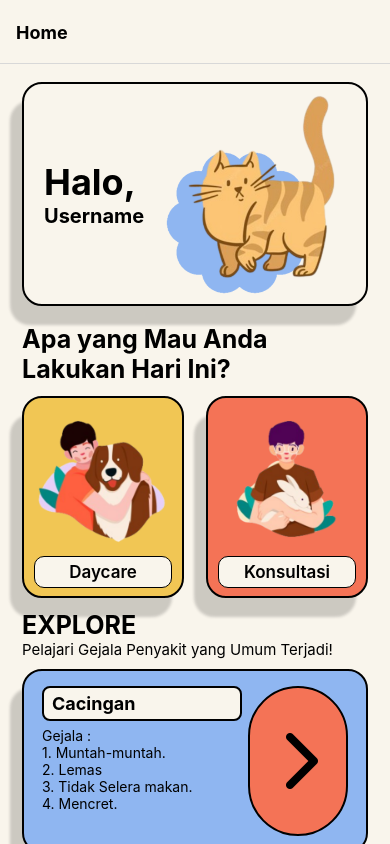
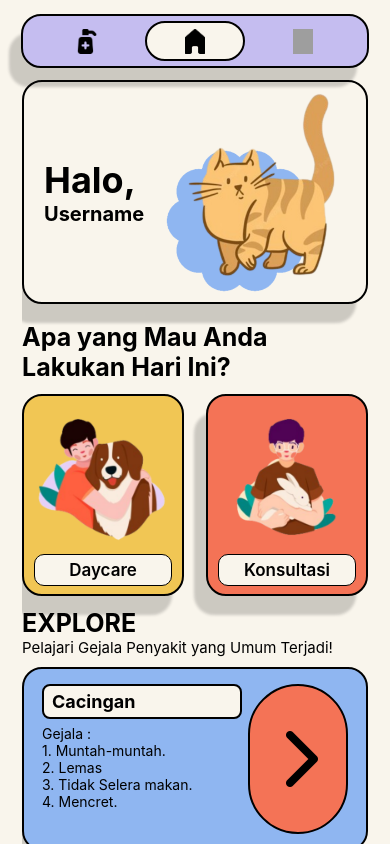
Before and after one commit to JvstRandom/pawpoint, a React Native app: screen / in a window 390 px wide. Built offline with nearby package versions, Linux system fonts and the light colour scheme; grey boxes are pictures that could not be loaded.

Commit message:
nambah header

```diff
--- a/App.tsx
+++ b/App.tsx
@@ -19,44 +19,17 @@ function App() {
         <Stack.Screen
           name="Home"
           component={Home}
-          options={{
-            title: 'Home',
-            headerStyle: {
-              backgroundColor: '#F9F5EC',
-            },
-            headerTintColor: '#000',
-            headerTitleStyle: {
-              fontWeight: 'bold',
-            },
-          }}
+          options={{ headerShown: false }}
         />
         <Stack.Screen
           name="Daycare"
           component={Daycare}
-          options={{
-            title: 'Detail',
-            headerStyle: {
-              backgroundColor: '#F9F5EC',
-            },
-            headerTintColor: '#000',
-            headerTitleStyle: {
-              fontWeight: 'bold',
-            },
-          }}
+          options={{ headerShown: false }}
         />
         <Stack.Screen
           name="Nyoba"
           component={DropdownChoice}
-          options={{
-            title: 'Detail',
-            headerStyle: {
-              backgroundColor: '#F9F5EC',
-            },
-            headerTintColor: '#000',
-            headerTitleStyle: {
-              fontWeight: 'bold',
-            },
-          }}
+          options={{ headerShown: false }}
         />
         <Stack.Screen
           name="SplashScreen"
--- a/src/screens/Daycare.js
+++ b/src/screens/Daycare.js
@@ -6,29 +6,47 @@ class Daycare extends Component {
     constructor(props) {
         super(props);
         this.state = {
-            chosenDate: new Date(),
-            showDatePicker: false // to control the visibility of the date picker
+
          };
     }
 
     render() {
-        const { chosenDate, showDatePicker } = this.state;
         return (
             <View style={styles.container}>
-                <View style={{marginHorizontal: 22}}>
+                {/* Sticky Navbar */}
+                <View style={[styles.navbar, styles.shadowProp, styles.borderProp]}>
+                    <TouchableOpacity style={[styles.iconNavt4, styles.borderProp, {backgroundColor: '#F9F5EC'}]} onPress={ () => this.props.navigation.navigate('Daycare')}>
+                        <Image style={styles.iconNav} source={require('./icon/pump-medical-solid.png')} />
+                    </TouchableOpacity>
+                    <TouchableOpacity style={styles.iconNavt4} onPress={ () => this.props.navigation.navigate('Home')}>
+                        <Image style={styles.iconNav} source={require('./icon/house-solid.png')} />
+                    </TouchableOpacity>
+                    <TouchableOpacity style={styles.iconNavt4} onPress={ () => this.props.navigation.navigate('Nyoba')}>
+                        <Image style={styles.iconNav} source={require('./icon/clipboard-regular.png')} />
+                    </TouchableOpacity>
+                </View>
+
+                <ScrollView style={{marginHorizontal: 22}} showsVerticalScrollIndicator={false}>
                     {/* JENIS DAYCARE */}
                     <View>
-                        <Text style={{fontSize: 25, fontWeight:'bold', color: 'black', marginTop: 10}}>Pilih Jenis Daycare yang Ingin Dilakukan!</Text>
+                        <Text style={{fontSize: 25, fontWeight:'bold', color: 'black', marginTop: 80}}>Pilih Jenis Daycare yang Ingin Dilakukan!</Text>
                         <View style={styles.t4JenisDC}>
-                            <TouchableOpacity style={[styles.JenisDC, styles.borderProp]}>
+                            <TouchableOpacity
+                                style={[styles.JenisDC, styles.borderProp]}
+
+                            >
                                 <Image style={styles.iconJenisDC} source={require('./icon/soap-solid.png')}/>
                                 <Text style={{paddingTop: 8}}>Bath</Text>
                             </TouchableOpacity>
-                            <TouchableOpacity style={[styles.JenisDC, styles.borderProp]}>
+                            <TouchableOpacity
+                                style={[styles.JenisDC, styles.borderProp]}
+                            >
                             <Image style={styles.iconJenisDC} source={require('./icon/scissors-solid.png')}/>
                                 <Text style={{paddingTop: 8}}>Grooming</Text>
                             </TouchableOpacity>
-                            <TouchableOpacity style={[styles.JenisDC, styles.borderProp]}>
+                            <TouchableOpacity
+                                style={[styles.JenisDC, styles.borderProp]}
+                            >
                             <Image style={styles.iconJenisDC} source={require('./icon/paw-solid.png')}/>
                                 <Text style={{paddingTop: 8}}>Manicure</Text>
                             </TouchableOpacity>
@@ -55,13 +73,42 @@ class Daycare extends Component {
                     />
 
                     {/* DATE PICK */}
-                    <View>
-                        <Text style={{fontSize: 25, fontWeight:'bold', color: 'black'}}>Pilih Tanggal:</Text>
+                    <Text style={{fontSize: 25, fontWeight:'bold', color: 'black'}}>Pilih Tanggal:</Text>
+                    <View style={styles.t4Tgl}>
+                        <View>
+                            <Text>Tanggal :</Text>
+                            <TextInput
+                                style={[styles.input, styles.borderProp]}
+                                // onChangeText={handleChange}
+                                // value={inputValue}
+                                keyboardType="numeric"
+                            />
+                        </View>
+
+                        <View>
+                            <Text>Bulan :</Text>
+                            <TextInput
+                                style={[styles.input, styles.borderProp]}
+                                // onChangeText={handleChange}
+                                // value={inputValue}
+                                keyboardType="numeric"
+                            />
+                        </View>
+
+                        <View>
+                            <Text>Tahun :</Text>
+                            <TextInput
+                                style={[styles.input, styles.borderProp]}
+                                // onChangeText={handleChange}
+                                // value={inputValue}
+                                keyboardType="numeric"
+                            />
+                        </View>
 
                     </View>
 
                     {/* TIME PICKER */}
-                    <Text style={{fontSize: 25, fontWeight:'bold', color: 'black'}}>Pilih Sesi:</Text>
+                    <Text style={{fontSize: 25, fontWeight:'bold', color: 'black', marginTop: 6}}>Pilih Sesi:</Text>
                     <View style={styles.t4JenisDC}>
                         <TouchableOpacity style={[styles.sesi]}>
                             <Text style={{fontWeight: 'bold'}}>Sesi 1:</Text>
@@ -83,10 +130,15 @@ class Daycare extends Component {
                         </TouchableOpacity>
                     </View>
 
+                    <TouchableOpacity style={[styles.borderProp, styles.shadowProp, {backgroundColor: '#F47356', alignItems:'center', padding: 5, marginVertical: 10}]}>
+                        <Text style={{fontWeight: 'bold', fontSize: 20}}>Pesan Sekarang!</Text>
+                    </TouchableOpacity>
+
+
                     <TouchableOpacity onPress={ () => this.props.navigation.goBack()}>
                         <Text> BACK </Text>
                     </TouchableOpacity>
-                </View>
+                </ScrollView>
             </View>
         )
     }
@@ -96,6 +148,7 @@ const styles = StyleSheet.create({
     container: {
         flex: 1,
         backgroundColor: '#F9F5EC',
+        alignItems: 'center'
     },
     shadowProp: {
         shadowColor: '#171717',
@@ -141,16 +194,49 @@ const styles = StyleSheet.create({
         justifyContent: 'center',
 
     },
+    t4Tgl: {
+        flexDirection: 'row',
+        justifyContent: 'space-between',
+        marginTop: 10
+    },
+    input: {
+        width: 100,
+        height: 40,
+        marginVertical: 6
+    },
     sesi: {
         alignItems: 'center',
         backgroundColor: '#F9F5EC',
-        width: 100,
+        width: 90,
         height: 130,
         justifyContent: 'center',
         borderColor: 'black',
         borderWidth: 2,
         borderRadius: 50,
     },
+    navbar:{
+        position: 'absolute',
+        flexDirection: 'row',
+        justifyContent: 'space-between',
+        alignItems: 'center',
+        backgroundColor: '#C5BDF0',
+        paddingHorizontal: 10,
+        paddingVertical: 5,
+        marginVertical: 14,
+        zIndex: 1,
+    },
+    iconNav: {
+        width: 20,
+        height: 25
+    },
+    iconNavt4: {
+        borderRadius: 20,
+        width: 100,
+        height: 40,
+        alignItems: 'center',
+        justifyContent: 'center',
+        marginHorizontal: 4
+    },
 });
 
 export default Daycare;
--- a/src/screens/Home.js
+++ b/src/screens/Home.js
@@ -10,8 +10,22 @@ class Home extends Component {
 
     render() {
         return (
-            <ScrollView  style={[styles.container]}>
-                <View style={{marginHorizontal: 22}}>
+            <View style={styles.container}>
+                {/* Sticky Navbar */}
+                <View style={[styles.navbar, styles.shadowProp, styles.borderProp]}>
+                    <TouchableOpacity style={styles.iconNavt4} onPress={ () => this.props.navigation.navigate('Daycare')}>
+                        <Image style={styles.iconNav} source={require('./icon/pump-medical-solid.png')} />
+                    </TouchableOpacity>
+                    <TouchableOpacity style={[styles.iconNavt4, styles.borderProp, {backgroundColor: '#F9F5EC'}]} onPress={ () => this.props.navigation.navigate('Home')}>
+                        <Image style={styles.iconNav} source={require('./icon/house-solid.png')} />
+                    </TouchableOpacity>
+                    <TouchableOpacity style={styles.iconNavt4} onPress={ () => this.props.navigation.navigate('Nyoba')}>
+                        <Image style={styles.iconNav} source={require('./icon/clipboard-regular.png')} />
+                    </TouchableOpacity>
+                </View>
+
+                {/* Scrollable Content */}
+                <ScrollView style={{marginHorizontal: 22}} showsVerticalScrollIndicator={false}>
                     {/* SAMBUTAN */}
                     <View style={[styles.sambutan, styles.shadowProp, styles.borderProp]}>
                         <View style={styles.texthello}>
@@ -59,6 +73,22 @@ class Home extends Component {
                                 <Image style={styles.panahicon} source={require('./icon/chevron-right-solid.png')}/>
                             </View>
                         </View>
+
+                        <View style={[styles.boxPenyakit, {backgroundColor: '#F1C654'}, styles.borderProp, styles.shadowProp]}>
+                            <View style={styles.deskripsiPenyakit}>
+                                <View style={styles.judulPenyakit}>
+                                    <Text style={{fontSize: 18, fontWeight: 'bold', color: 'black'}}>Parainfluenza</Text>
+                                </View>
+                                <Text>Gejala :</Text>
+                                <Text>1. Batuk kering.</Text>
+                                <Text>2. Demam</Text>
+                                <Text>3. Bersin.</Text>
+                                <Text>4. Peradangan Mata.</Text>
+                            </View>
+                            <View style={[styles.panah, {backgroundColor: '#C5BDF0'}]}>
+                                <Image style={styles.panahicon} source={require('./icon/chevron-right-solid.png')}/>
+                            </View>
+                        </View>
                     </View>
                     <TouchableOpacity onPress={ () => this.props.navigation.navigate('Daycare')}>
                         <Text>Pindah screen ke detail</Text>
@@ -66,8 +96,8 @@ class Home extends Component {
                     <TouchableOpacity onPress={ () => this.props.navigation.navigate('Nyoba')}>
                         <Text>Pindah screen ke detail</Text>
                     </TouchableOpacity>
-                </View>
-            </ScrollView>
+                </ScrollView>
+            </View>
         )
     }
 }
@@ -76,9 +106,11 @@ const styles = StyleSheet.create({
     container: {
         flex: 1,
         backgroundColor: '#F9F5EC',
+        alignItems: 'center'
     },
     sambutan: {
         marginVertical: 18,
+        marginTop: 80,
         paddingHorizontal: 10,
         paddingVertical: 10,
         paddingLeft: 20,
@@ -166,6 +198,29 @@ const styles = StyleSheet.create({
     icon: {
       marginRight: 10,
     },
+    navbar:{
+        position: 'absolute',
+        flexDirection: 'row',
+        justifyContent: 'space-between',
+        alignItems: 'center',
+        backgroundColor: '#C5BDF0',
+        paddingHorizontal: 10,
+        paddingVertical: 5,
+        marginVertical: 14,
+        zIndex: 1,
+    },
+    iconNav: {
+        width: 20,
+        height: 25
+    },
+    iconNavt4: {
+        borderRadius: 20,
+        width: 100,
+        height: 40,
+        alignItems: 'center',
+        justifyContent: 'center',
+        marginHorizontal: 4
+    },
   });
 
 export default Home;
```
